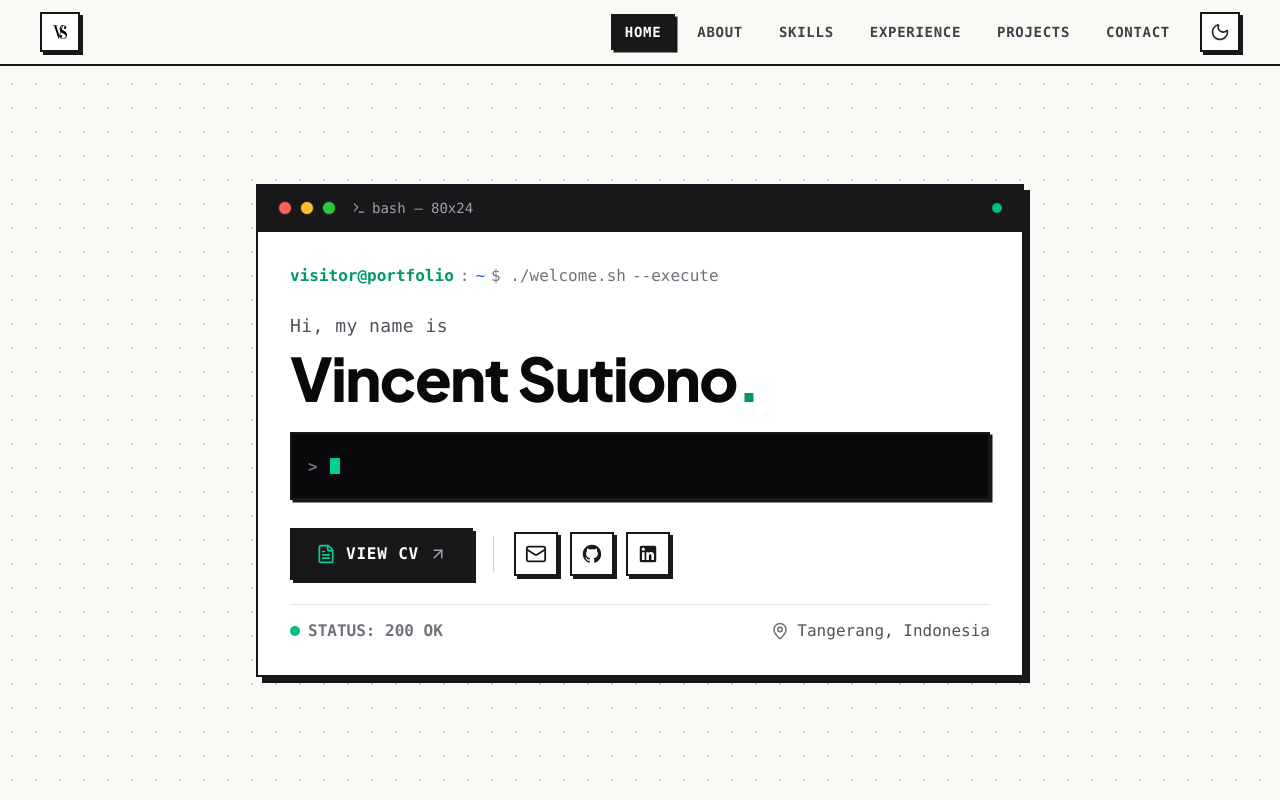
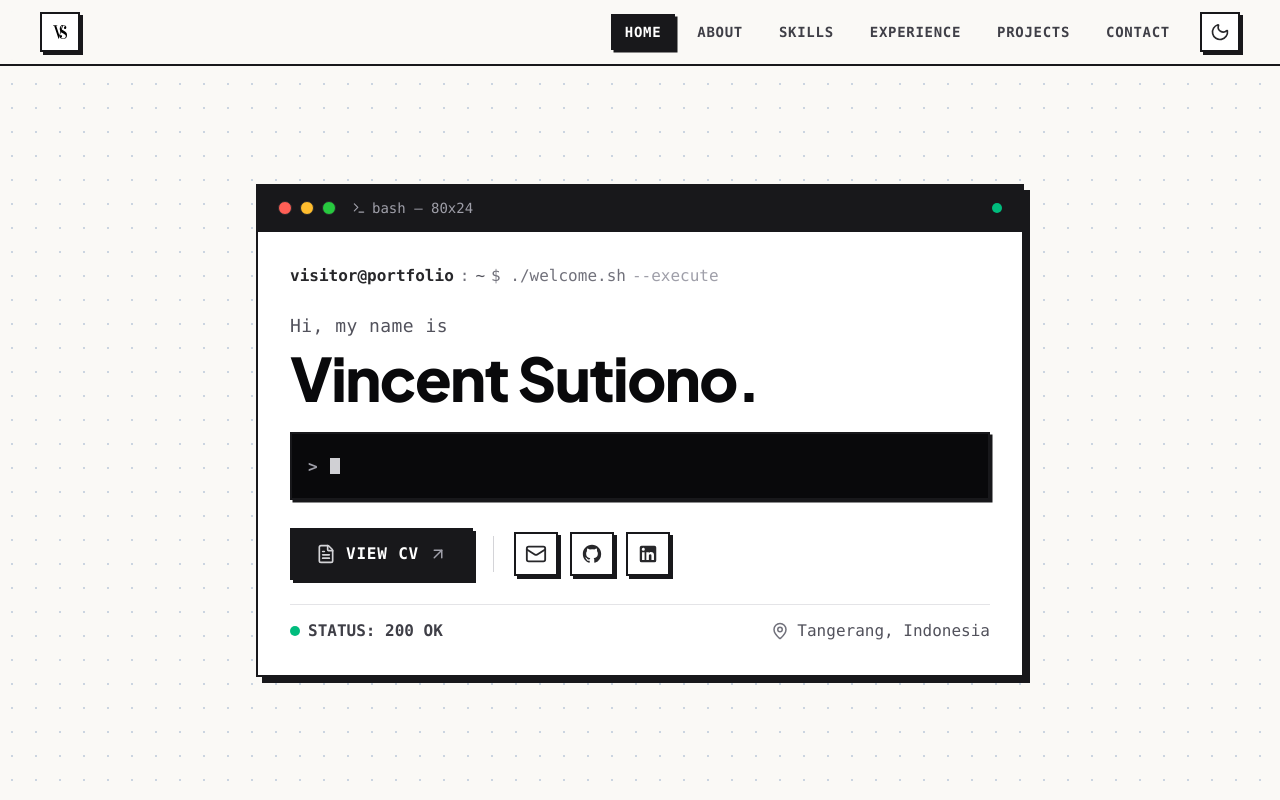
Before and after one commit to VincentSVSutiono/vincentsvsutiono.github.io, a React (Vite) app: page / in a window 1280 px wide. Shown: the top 800 px of the page. Built offline with nearby package versions, Linux system fonts and the light colour scheme.

Commit message:
refactor: align hero section colors with zinc and amber design tokens

```diff
--- a/src/components/Hero.tsx
+++ b/src/components/Hero.tsx
@@ -103,9 +103,6 @@ export const Hero: React.FC = () => {
                 <span className="animate-ping absolute inline-flex h-full w-full rounded-full bg-emerald-400 opacity-75"></span>
                 <span className="relative inline-flex rounded-full h-2 w-2 sm:h-2.5 sm:w-2.5 bg-emerald-500"></span>
               </span>
-              <span className="text-xs sm:text-sm font-mono text-emerald-400 tracking-wide font-medium hidden xs:inline-block">
-                SYS_ONLINE
-              </span>
             </div>
           </div>
 
@@ -113,13 +110,17 @@ export const Hero: React.FC = () => {
           <div className="p-5 sm:p-7 md:p-8 space-y-4 sm:space-y-5 md:space-y-6">
             {/* Shell Command Simulation */}
             <div className="font-mono text-[clamp(9px,2.6vw,14px)] sm:text-base text-zinc-500 dark:text-zinc-400 flex items-center gap-1.5 whitespace-nowrap w-full select-none overflow-hidden">
-              <span className="text-emerald-600 dark:text-emerald-400 font-bold">
+              <span className="text-zinc-800 dark:text-amber-400 font-bold">
                 visitor@portfolio
               </span>
               <span>:</span>
-              <span className="text-blue-600 dark:text-blue-400">~</span>
+              <span className="text-zinc-600 dark:text-zinc-400 font-medium">
+                ~
+              </span>
               <span>$ ./welcome.sh</span>
-              <span className="hidden min-[380px]:inline">--execute</span>
+              <span className="hidden min-[380px]:inline text-zinc-400 dark:text-zinc-500">
+                --execute
+              </span>
             </div>
 
             {/* Main Greeting & Name */}
@@ -129,21 +130,19 @@ export const Hero: React.FC = () => {
               </p>
               <h1 className="text-3xl xs:text-4xl sm:text-5xl md:text-6xl font-extrabold tracking-tight text-zinc-950 dark:text-zinc-50">
                 {profile.name}
-                <span className="text-emerald-600 dark:text-emerald-400">
-                  .
-                </span>
+                <span className="text-zinc-950 dark:text-amber-400">.</span>
               </h1>
             </div>
 
             {/* Interactive Terminal Prompt / Rotating One-Liners */}
-            <div className="bg-zinc-950 dark:bg-black text-emerald-400 dark:text-emerald-300 p-3 sm:p-4 brutal-border brutal-shadow-sm font-mono text-xs sm:text-sm md:text-base min-h-[4rem] sm:min-h-[4.25rem] flex items-center">
+            <div className="bg-zinc-950 dark:bg-black p-3 sm:p-4 brutal-border brutal-shadow-sm font-mono text-xs sm:text-sm md:text-base min-h-[4rem] sm:min-h-[4.25rem] flex items-center">
               <div className="flex items-start gap-2 w-full">
-                <span className="text-zinc-500 dark:text-zinc-600 select-none font-bold mt-0.5">
+                <span className="text-zinc-400 dark:text-amber-400 select-none font-bold mt-0.5">
                   &gt;
                 </span>
                 <div className="text-zinc-100 dark:text-zinc-200 font-semibold leading-relaxed flex-1">
                   <span>{displayedText}</span>
-                  <span className="inline-block w-2 sm:w-2.5 h-3.5 sm:h-4 bg-emerald-400 dark:bg-emerald-300 cursor-blink ml-1 align-middle"></span>
+                  <span className="inline-block w-2 sm:w-2.5 h-3.5 sm:h-4 bg-zinc-300 dark:bg-amber-400 cursor-blink ml-1 align-middle"></span>
                 </div>
               </div>
             </div>
@@ -156,12 +155,12 @@ export const Hero: React.FC = () => {
                   href={profile.resumeUrl}
                   target="_blank"
                   rel="noopener noreferrer"
-                  className="inline-flex items-center gap-2.5 px-5 py-2.5 sm:px-6 sm:py-3 bg-zinc-900 text-white dark:bg-zinc-100 dark:text-zinc-950 font-mono text-sm sm:text-base font-bold brutal-btn uppercase tracking-wider group"
+                  className="inline-flex items-center gap-2.5 px-5 py-2.5 sm:px-6 sm:py-3 bg-zinc-900 text-white dark:bg-zinc-100 dark:text-zinc-950 font-mono text-sm sm:text-base font-bold brutal-btn uppercase tracking-wider group hover:bg-zinc-800 dark:hover:bg-amber-400 dark:hover:text-zinc-950 transition-colors"
                   id="hero-view-cv-btn"
                 >
-                  <FileText className="w-4.5 h-4.5 sm:w-5 sm:h-5 text-emerald-400 dark:text-emerald-600 transition-transform group-hover:scale-110" />
+                  <FileText className="w-4.5 h-4.5 sm:w-5 sm:h-5 text-zinc-300 dark:text-zinc-700 group-hover:text-white dark:group-hover:text-zinc-950 transition-colors transition-transform group-hover:scale-110" />
                   <span>View CV</span>
-                  <ArrowUpRight className="w-4 h-4 sm:w-4.5 sm:h-4.5 text-zinc-400 dark:text-zinc-600 group-hover:text-white dark:group-hover:text-zinc-950 transition-colors" />
+                  <ArrowUpRight className="w-4 h-4 sm:w-4.5 sm:h-4.5 text-zinc-400 dark:text-zinc-500 group-hover:text-white dark:group-hover:text-zinc-950 transition-colors" />
                 </a>
               )}
 
@@ -174,11 +173,11 @@ export const Hero: React.FC = () => {
                 {profile.links.email && (
                   <a
                     href={`mailto:${profile.links.email}`}
-                    className="w-10 h-10 sm:w-11 sm:h-11 bg-white dark:bg-[#18181b] text-zinc-900 dark:text-zinc-100 brutal-btn flex items-center justify-center group"
+                    className="w-10 h-10 sm:w-11 sm:h-11 bg-white dark:bg-[#18181b] text-zinc-900 dark:text-zinc-100 brutal-btn flex items-center justify-center group hover:bg-zinc-100 dark:hover:bg-zinc-800 dark:hover:border-amber-400 transition-colors"
                     aria-label="Send Email to Vincent Sutiono"
                     id="hero-social-email"
                   >
-                    <Mail className="w-5 h-5 sm:w-5.5 sm:h-5.5 transition-transform group-hover:scale-110 group-hover:text-emerald-600 dark:group-hover:text-emerald-400" />
+                    <Mail className="w-5 h-5 sm:w-5.5 sm:h-5.5 transition-transform group-hover:scale-110 text-zinc-800 dark:text-zinc-200 group-hover:text-zinc-950 dark:group-hover:text-amber-400" />
                   </a>
                 )}
 
@@ -188,11 +187,11 @@ export const Hero: React.FC = () => {
                     href={profile.links.github}
                     target="_blank"
                     rel="noopener noreferrer"
-                    className="w-10 h-10 sm:w-11 sm:h-11 bg-white dark:bg-[#18181b] text-zinc-900 dark:text-zinc-100 brutal-btn flex items-center justify-center group"
+                    className="w-10 h-10 sm:w-11 sm:h-11 bg-white dark:bg-[#18181b] text-zinc-900 dark:text-zinc-100 brutal-btn flex items-center justify-center group hover:bg-zinc-100 dark:hover:bg-zinc-800 dark:hover:border-amber-400 transition-colors"
                     aria-label="Visit GitHub Profile"
                     id="hero-social-github"
                   >
-                    <GithubIcon className="w-5 h-5 sm:w-5.5 sm:h-5.5 transition-transform group-hover:scale-110 group-hover:text-emerald-600 dark:group-hover:text-emerald-400" />
+                    <GithubIcon className="w-5 h-5 sm:w-5.5 sm:h-5.5 transition-transform group-hover:scale-110 text-zinc-800 dark:text-zinc-200 group-hover:text-zinc-950 dark:group-hover:text-amber-400" />
                   </a>
                 )}
 
@@ -202,11 +201,11 @@ export const Hero: React.FC = () => {
                     href={profile.links.linkedin}
                     target="_blank"
                     rel="noopener noreferrer"
-                    className="w-10 h-10 sm:w-11 sm:h-11 bg-white dark:bg-[#18181b] text-zinc-900 dark:text-zinc-100 brutal-btn flex items-center justify-center group"
+                    className="w-10 h-10 sm:w-11 sm:h-11 bg-white dark:bg-[#18181b] text-zinc-900 dark:text-zinc-100 brutal-btn flex items-center justify-center group hover:bg-zinc-100 dark:hover:bg-zinc-800 dark:hover:border-amber-400 transition-colors"
                     aria-label="Visit LinkedIn Profile"
                     id="hero-social-linkedin"
                   >
-                    <LinkedinIcon className="w-5 h-5 sm:w-5.5 sm:h-5.5 transition-transform group-hover:scale-110 group-hover:text-emerald-600 dark:group-hover:text-emerald-400" />
+                    <LinkedinIcon className="w-5 h-5 sm:w-5.5 sm:h-5.5 transition-transform group-hover:scale-110 text-zinc-800 dark:text-zinc-200 group-hover:text-zinc-950 dark:group-hover:text-amber-400" />
                   </a>
                 )}
               </div>
@@ -216,7 +215,9 @@ export const Hero: React.FC = () => {
             <div className="pt-3.5 border-t border-zinc-200 dark:border-zinc-800 flex flex-wrap items-center justify-between text-xs sm:text-sm md:text-base font-mono text-zinc-500 dark:text-zinc-400 gap-2">
               <div className="flex items-center gap-2">
                 <span className="w-2.5 h-2.5 rounded-full bg-emerald-500"></span>
-                <span className="font-semibold">STATUS: 200 OK</span>
+                <span className="font-semibold text-zinc-700 dark:text-zinc-300">
+                  STATUS: 200 OK
+                </span>
               </div>
               {profile.location && (
                 <div className="text-zinc-600 dark:text-zinc-300 font-medium flex items-center gap-1.5 sm:gap-2">
```
